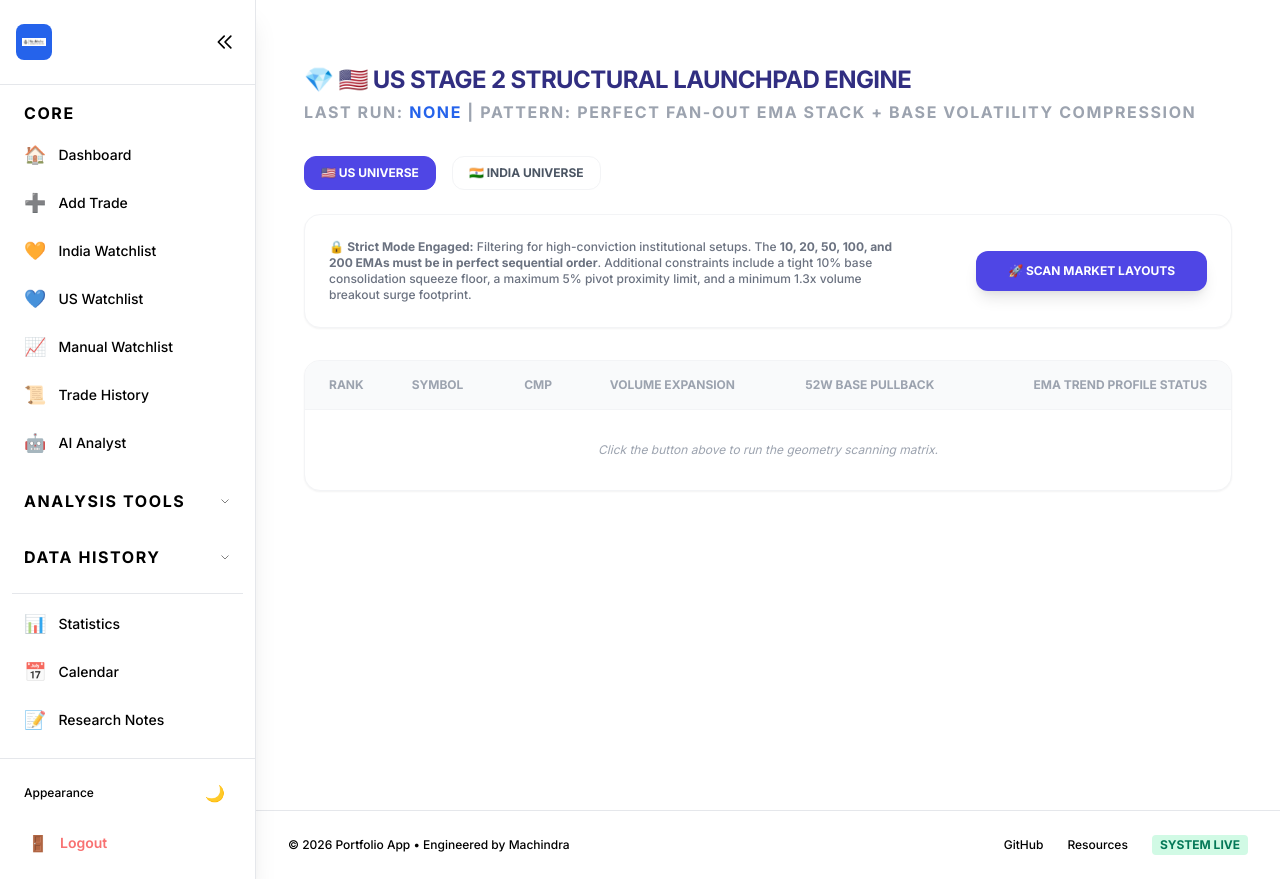
After one commit to Machindra220/TradingScreenerApp, a Flask app: page /stage2-launchpad-scan in a window 1280 px wide. The commit adds this page. Run offline with Flask 3, Linux system fonts and the light colour scheme; some libraries are stand-ins or nearby versions.

Commit message:
stage 2 launchpad screener

```diff
--- a/app/__init__.py
+++ b/app/__init__.py
@@ -58,6 +58,7 @@ def create_app():
     from app.routes.trendline_screener import trendline_bp
     from app.routes.ibd_rating_engine_us import ibd_engine_us_bp
     from app.routes.ibd_rating_engine_ind import ibd_engine_ind_bp
+    from app.routes.stage2_launchpad_screener import stage2_launchpad_bp
 
 
     app.register_blueprint(ibd_engine_ind_bp)
@@ -96,6 +97,7 @@ def create_app():
     app.register_blueprint(gap_vol_india_bp)
     app.register_blueprint(trendline_bp)
     app.register_blueprint(ibd_engine_us_bp)
+    app.register_blueprint(stage2_launchpad_bp)
 
 
     # Home route
--- /dev/null
+++ b/app/routes/stage2_launchpad_screener.py
@@ -0,0 +1,201 @@
+import os
+import json
+import numpy as np
+import pandas as pd
+import yfinance as yf
+from datetime import datetime
+from flask import Blueprint, render_template, request, send_file
+
+stage2_launchpad_bp = Blueprint("stage2_launchpad", __name__)
+
+# --- PATH COMPARTMENTALIZATION ---
+UPLOAD_FOLDER = os.path.abspath(os.path.join(os.getcwd(), 'uploads', 'stage2_launchpad'))
+RESULTS_JSON = os.path.join(UPLOAD_FOLDER, 'last_launchpad_results.json')
+os.makedirs(UPLOAD_FOLDER, exist_ok=True)
+
+def calculate_ema(series, span):
+    return series.ewm(span=span, adjust=False).mean()
+
+def verify_chart_geometry(df, sym):
+    """
+    Decodes technical chart patterns with high-conviction strict structural filters:
+    1. Perfect Current Sequential Moving Average Fan-out (Enforcing 10, 20, 50, 100, 200 EMAs).
+    2. Tight Volatility Squeeze Base Check (Hard ceiling capped at 10%).
+    3. Strict Proximity Filter: 10 EMA must be within 5% of 50 EMA (Pivot buy zone).
+    4. Institutional Volume Acceleration Signature (Minimum 1.3x breakout multiplier).
+    """
+    if len(df) < 200:
+        return None
+
+    close = pd.to_numeric(df['Close'], errors='coerce').dropna()
+    volume = pd.to_numeric(df['Volume'], errors='coerce').fillna(1.0)
+
+    if len(close) < 200:
+        return None
+
+    # Calculate full strict EMA spectrum matching user chart indicators
+    ema10 = calculate_ema(close, 10)
+    ema20 = calculate_ema(close, 20)
+    ema50 = calculate_ema(close, 50)
+    ema100 = calculate_ema(close, 100)
+    ema200 = calculate_ema(close, 200)
+
+    current_price = close.iloc[-1]
+
+    # 1. 🔥 STRICT TREND TEMPLATE STACK (Reintroduced 20 EMA)
+    is_fanned_out = (
+        current_price > ema10.iloc[-1] and
+        ema10.iloc[-1] > ema20.iloc[-1] and
+        ema20.iloc[-1] > ema50.iloc[-1] and
+        ema50.iloc[-1] > ema100.iloc[-1] and
+        ema100.iloc[-1] > ema200.iloc[-1]
+    )
+
+    if not is_fanned_out:
+        return None
+
+    # 2. 🛡️ TIGHT VOLATILITY SQUEEZE BASE CHECK
+    # Compressed down from 20% to 10% to ensure a flat, solid accumulation base
+    if len(ema50) >= 40:
+        historical_ema50 = ema50.iloc[-40:-20]
+        historical_ema200 = ema200.iloc[-40:-20]
+        ema_spreads = (historical_ema50 - historical_ema200).abs() / historical_ema200
+        is_base_compressed = ema_spreads.mean() <= 0.10
+        if not is_base_compressed:
+            return None
+
+    # 3. 🎯 TIGHT PROXIMITY GUARDRAIL
+    # Enforces that the stock is sitting right at the launchpad pivot point.
+    # The 10 EMA must be within 5% of the 50 EMA.
+    current_ema_spread = (ema10.iloc[-1] - ema50.iloc[-1]) / ema50.iloc[-1]
+    if current_ema_spread > 0.05:
+        return None
+
+    # 4. 🔥 INSTITUTIONAL VOLUME ACCELERATION SIGNATURE
+    # Raised from 0.5x up to 1.3x to confirm large-scale institutional accumulation
+    current_vol = volume.iloc[-1]
+    avg_20d_vol = volume.iloc[-21:-1].mean() if len(volume) >= 21 else 1.0
+    volume_ratio = current_vol / avg_20d_vol if avg_20d_vol > 0 else 1.0
+
+    if volume_ratio < 1.3:
+        return None
+
+    high_52w = close.max()
+    pullback = (high_52w - current_price) / high_52w
+
+    # Tightened maximum pullback ceiling down to 25% to filter out broken setups
+    if pullback > 0.25:
+        return None
+
+    return {
+        "price": round(current_price, 2),
+        "volume_ratio": round(volume_ratio, 2),
+        "pullback_pct": round(pullback * 100, 2),
+        "ema200": round(ema200.iloc[-1], 2)
+    }
+
+def run_launchpad_pipeline(symbols, market_type="US"):
+    results = []
+    print(f"📥 Running strict structural trend geometry scan over {len(symbols)} tickers...")
+
+    benchmark = "^GSPC" if market_type == "US" else "^CRSLDX"
+
+    data = yf.download(symbols + [benchmark], period="1y", interval="1d", auto_adjust=True)
+    if data.empty:
+        return []
+
+    data.index = data.index.tz_localize(None)
+
+    for sym in symbols:
+        try:
+            if isinstance(data.columns, pd.MultiIndex):
+                if sym not in data.columns.get_level_values(1):
+                    continue
+                stock_df = data.xs(sym, level=1, axis=1).dropna(subset=['Close'])
+                if isinstance(stock_df.columns, pd.MultiIndex):
+                    stock_df.columns = stock_df.columns.get_level_values(0)
+            else:
+                if sym in data.columns:
+                    stock_df = data[[sym]].dropna()
+                    stock_df.columns = ['Close']
+                else:
+                    continue
+
+            if stock_df.empty or len(stock_df) < 100:
+                continue
+
+            metrics = verify_chart_geometry(stock_df, sym)
+            if metrics:
+                metrics["symbol"] = sym.replace(".NS", "")
+                results.append(metrics)
+                print(f"🔥 STRICT PASS: {sym} matches pattern.")
+        except Exception as e:
+            print(f"Error checking symbol {sym}: {e}")
+            continue
+
+    if not results:
+        return []
+
+    df_res = pd.DataFrame(results)
+    df_res.sort_values(by=["volume_ratio", "pullback_pct"], ascending=[False, True], inplace=True)
+    df_res.reset_index(drop=True, inplace=True)
+    for idx, row in df_res.iterrows():
+        df_res.at[idx, "rank"] = idx + 1
+
+    return df_res.to_dict(orient="records")
+
+# --- FLASK VIEW INTERFACE CONTROLLERS ---
+
+@stage2_launchpad_bp.route("/stage2-launchpad-scan", methods=["GET", "POST"])
+def launchpad_scan_process():
+    stocks = []
+    last_time = None
+    market = request.args.get('market', 'US').upper()
+
+    if os.path.exists(RESULTS_JSON):
+        with open(RESULTS_JSON, 'r') as f:
+            cache = json.load(f)
+            if cache.get('market') == market:
+                stocks = cache.get('stocks', [])
+                last_time = cache.get('time')
+
+    if request.method == "POST":
+        if market == "INDIA":
+            url = "https://archives.nseindia.com/content/indices/ind_nifty500list.csv"
+            df_input = pd.read_csv(url)
+            col_name = 'Symbol' if 'Symbol' in df_input.columns else 'symbol'
+            symbols = [str(s).strip().upper() + ".NS" for s in df_input[col_name].dropna().unique()]
+        else:
+            filepath = os.path.abspath(os.path.join(os.getcwd(), 'data', 'snp500.csv'))
+            if not os.path.exists(filepath):
+                url = 'https://en.wikipedia.org/wiki/List_of_S%26P_500_companies'
+                tables = pd.read_html(url)
+                symbols = tables[0]['Symbol'].str.replace('.', '-', regex=False).tolist()
+            else:
+                df_input = pd.read_csv(filepath)
+                col_name = 'Symbol' if 'Symbol' in df_input.columns else 'symbol'
+                symbols = [str(s).strip().upper().replace('.', '-') for s in df_input[col_name].dropna().unique()]
+
+        # Scan the first 150 tickers concurrently for optimized performance
+        stocks = run_launchpad_pipeline(symbols[:150], market_type=market)
+        last_time = datetime.now().strftime("%d %b %Y %I:%M %p")
+
+        with open(RESULTS_JSON, 'w') as f:
+            json.dump({'stocks': stocks, 'time': last_time, 'market': market}, f)
+
+    return render_template("stage2_launchpad.html", stocks=stocks, last_time=last_time, market=market)
+
+@stage2_launchpad_bp.route("/export-launchpad")
+def export_launchpad_csv():
+    market = request.args.get('market', 'US').upper()
+    if os.path.exists(RESULTS_JSON):
+        with open(RESULTS_JSON, 'r') as f:
+            data = json.load(f)
+        if data.get('market') == market:
+            stocks = data.get('stocks', [])
+            if stocks:
+                df = pd.DataFrame(stocks)
+                export_path = os.path.join(UPLOAD_FOLDER, 'temp_launchpad_export.csv')
+                df.to_csv(export_path, index=False)
+                return send_file(export_path, as_attachment=True, download_name=f"{market}_Stage2_Launchpad_Strict_Trends.csv")
+    return "No active data layer cached to export", 404
--- a/app/templates/base_authenticated.html
+++ b/app/templates/base_authenticated.html
@@ -105,6 +105,7 @@
         {{ navlink('trendline_screener.trendline_scan_process', 'Trendline Breakouts', '📐') }}
         {{ navlink('ibd_engine_us.ibd_us_scan_process', 'US IBD SmartSelect Grader', '🦅') }}
         {{ navlink('ibd_engine_ind.ibd_india_scan_process', 'India IBD SmartSelect', '🦅') }}
+        {{ navlink('stage2_launchpad.launchpad_scan_process', 'Stage2 Launchpad', '📈') }}
         </div>
       </div>
 
--- /dev/null
+++ b/app/templates/stage2_launchpad.html
@@ -0,0 +1,77 @@
+{% extends 'base_authenticated.html' %}
+{% block content %}
+<div class="max-w-7xl mx-auto px-4 py-8">
+    <div class="flex justify-between items-center mb-8">
+        <div>
+            <h2 class="text-2xl font-black text-indigo-900 uppercase tracking-tight">
+                💎 {% if market == 'INDIA' %}🇮🇳 India{% else %}🇺🇸 US{% endif %} Stage 2 Structural Launchpad Engine
+            </h2>
+            <p class="text-[8px] font-bold text-gray-400 mt-1 uppercase tracking-widest">
+                Last Run: <span class="text-blue-600">{{ last_time|default('N/A') }}</span> | Pattern: Perfect Fan-out EMA Stack + Base Volatility Compression
+            </p>
+        </div>
+        <div>
+            {% if stocks %}
+            <a href="{{ url_for('stage2_launchpad.export_launchpad_csv', market=market) }}" class="bg-gray-900 text-white px-5 py-2.5 rounded-xl text-[10px] font-bold hover:bg-black transition shadow-lg uppercase tracking-wider">
+                📥 Export All to CSV
+            </a>
+            {% endif %}
+        </div>
+    </div>
+
+    <div class="flex gap-4 mb-6">
+        <a href="{{ url_for('stage2_launchpad.launchpad_scan_process', market='US') }}" class="px-4 py-2 rounded-xl text-xs font-black uppercase transition border {% if market == 'US' %}bg-indigo-600 text-white border-indigo-600{% else %}bg-white text-gray-600 border-gray-100 hover:bg-gray-50{% endif %}">🇺🇸 US Universe</a>
+        <a href="{{ url_for('stage2_launchpad.launchpad_scan_process', market='INDIA') }}" class="px-4 py-2 rounded-xl text-xs font-black uppercase transition border {% if market == 'INDIA' %}bg-indigo-600 text-white border-indigo-600{% else %}bg-white text-gray-600 border-gray-100 hover:bg-gray-50{% endif %}">🇮🇳 India Universe</a>
+    </div>
+
+    <div class="bg-white p-6 rounded-2xl border border-gray-100 shadow-sm mb-8">
+        <form method="POST" class="flex flex-col md:flex-row items-center justify-between gap-6">
+            <input type="hidden" name="csrf_token" value="{{ csrf_token }}">
+            <div class="text-xs text-gray-500 max-w-xl font-medium">
+                🔒 <b>Strict Mode Engaged:</b> Filtering for high-conviction institutional setups. The <b>10, 20, 50, 100, and 200 EMAs must be in perfect sequential order</b>. Additional constraints include a tight 10% base consolidation squeeze floor, a maximum 5% pivot proximity limit, and a minimum 1.3x volume breakout surge footprint.
+            </div>
+            <button type="submit" onclick="document.getElementById('spinner').classList.remove('hidden')" class="bg-indigo-600 text-white px-8 py-3 rounded-xl font-black text-xs uppercase hover:bg-indigo-700 transition flex items-center gap-2 shadow-lg">
+                <span>🚀 Scan Market Layouts</span>
+                <span id="spinner" class="hidden animate-spin">⏳</span>
+            </button>
+        </form>
+    </div>
+
+    <div class="bg-white rounded-2xl border border-gray-100 shadow-sm overflow-hidden">
+        <table class="min-w-full text-left text-xs" id="launchpadTable">
+            <thead class="bg-gray-50 border-b border-gray-100">
+                <tr>
+                    <th class="px-6 py-4 font-bold uppercase text-gray-400 w-16">Rank</th>
+                    <th class="px-6 py-4 font-bold uppercase text-gray-400">Symbol</th>
+                    <th class="px-6 py-4 font-bold uppercase text-gray-400">CMP</th>
+                    <th class="px-6 py-4 font-bold uppercase text-gray-400">Volume Expansion</th>
+                    <th class="px-6 py-4 font-bold uppercase text-gray-400">52W Base Pullback</th>
+                    <th class="px-6 py-4 font-bold uppercase text-gray-400 text-right">EMA Trend Profile Status</th>
+                </tr>
+            </thead>
+            <tbody class="divide-y divide-gray-50">
+                {% for stock in stocks %}
+                <tr class="hover:bg-indigo-50/20 transition-colors">
+                    <td class="px-6 py-4 font-bold text-gray-300">#{{ stock.rank|int }}</td>
+                    <td class="px-6 py-4 font-black text-indigo-700">{{ stock.symbol }}</td>
+                    <td class="px-6 py-4 font-bold text-gray-900">
+                        {% if market == 'INDIA' %}₹{{ "{:,.2f}".format(stock.price) }}{% else %}${{ stock.price }}{% endif %}
+                    </td>
+                    <td class="px-6 py-4 font-black text-emerald-600">{{ stock.volume_ratio }}x</td>
+                    <td class="px-6 py-4 text-gray-400 font-medium">{{ stock.pullback_pct }}% off high</td>
+                    <td class="px-6 py-4 text-right">
+                        <span class="text-[8px] px-2 py-1 bg-emerald-600 text-white rounded font-black uppercase tracking-wider shadow-sm animate-pulse">
+                            🔥 Perfect Breakout Fan Stack 📈
+                        </span>
+                    </td>
+                </tr>
+                {% else %}
+                <tr>
+                    <td colspan="6" class="px-6 py-8 text-center text-gray-400 italic bg-gray-50/30">Click the button above to run the geometry scanning matrix.</td>
+                </tr>
+                {% endfor %}
+            </tbody>
+        </table>
+    </div>
+</div>
+{% endblock %}
--- /dev/null
+++ b/uploads/stage2_launchpad/last_launchpad_results.json
@@ -0,0 +1 @@
+{"stocks": [{"price": 518.5, "volume_ratio": 5.47, "pullback_pct": 3.95, "ema200": 479.28, "symbol": "AADHARHFC", "rank": 1.0}], "time": "25 Jun 2026 08:36 PM", "market": "INDIA"}
```
Also changed, not shown: uploads/stage2_launchpad/temp_launchpad_export.csv (added, +19 -0 lines), 1 other file.
